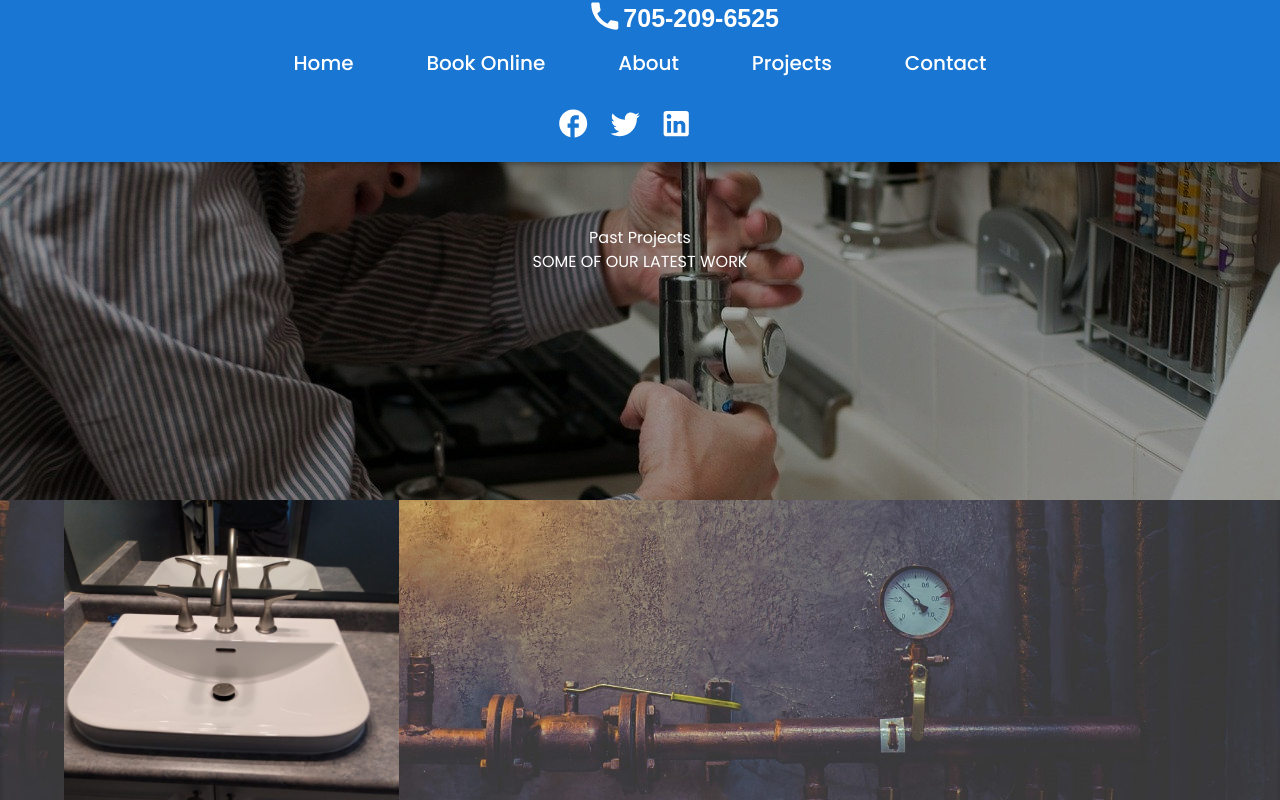
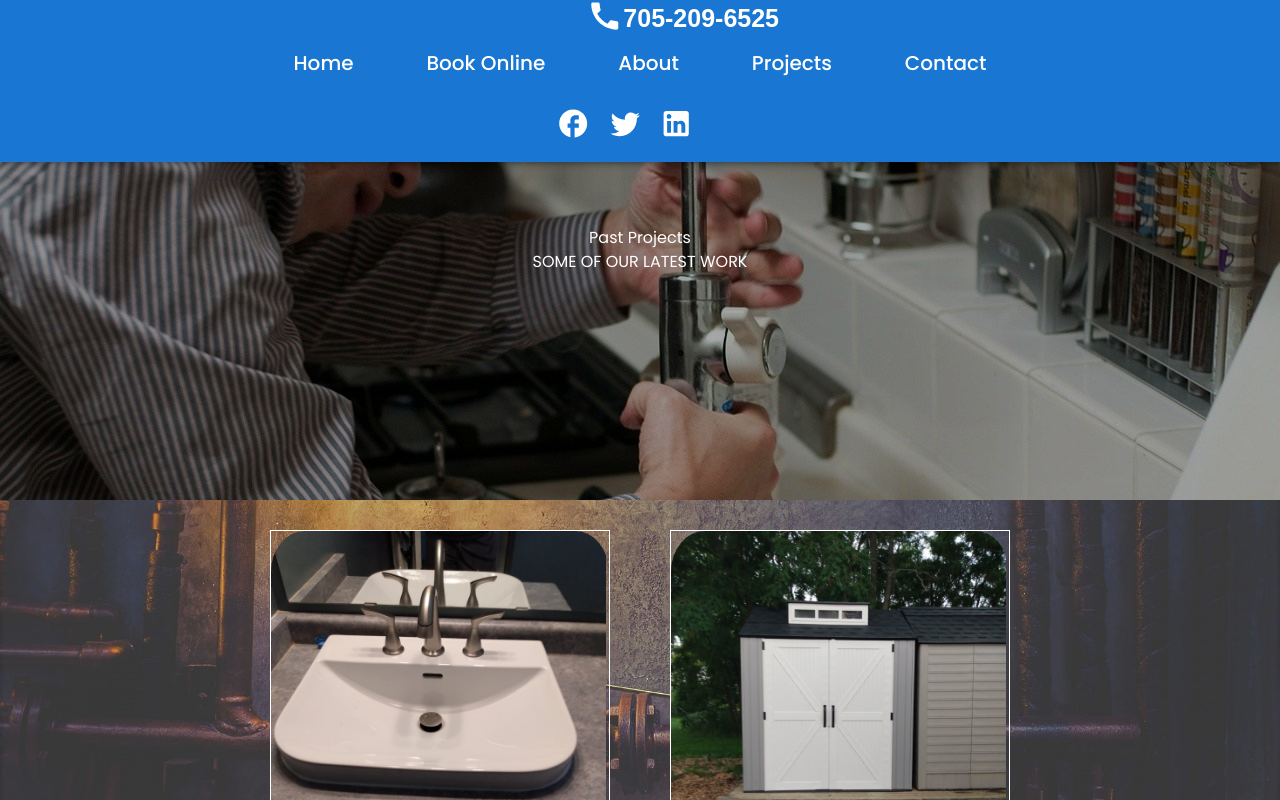
Before and after one commit to buddhathapa12/the-installer-front, a Next.js app: page /projects in a window 1280 px wide. Built offline with nearby package versions, Linux system fonts and the light colour scheme; a web font is replaced by a local one.

Commit message:
Working on css of the projects list and project item

```diff
--- a/components/projects/projectItem.tsx
+++ b/components/projects/projectItem.tsx
@@ -3,12 +3,14 @@ import Image from "next/image";
 import { NextPage } from "next";
 import React from "react";
 import { IProject } from "../../fixtures/Projects/projectsData";
+import useStyles from "./projects.styles";
 
 const ProjectItem: NextPage<IProject> = ({ ...props }) => {
+  const classes = useStyles();
   return (
-    <Box>
-      <Box>
-        <Image src={props.imageUrl} alt={props.name} width="335" height="400" />
+    <Box className={classes.projectItemCont}>
+      <Box className={classes.imageWrapper} component="a">
+        <Image src={props.imageUrl} alt={props.name} width="335px" height="400px" className={classes.imageCont} />
       </Box>
       <Typography>{props.name} </Typography>
       <Typography>{props.description} </Typography>
--- a/components/projects/projectList.tsx
+++ b/components/projects/projectList.tsx
@@ -3,14 +3,16 @@ import { NextPage } from "next";
 import React from "react";
 import { IProject } from "../../fixtures/Projects/projectsData";
 import ProjectItem from "./projectItem";
+import useStyles from "./projects.styles";
 
 interface IProjectData {
   data: IProject[];
 }
 const ProjectList: NextPage<IProjectData> = (props) => {
+  const classes = useStyles();
   return (
-    <Container>
-      <Box>
+    <Container className={classes.container}>
+      <Box className={classes.projectListCont}>
         {props.data.map((project, index) => {
           return <ProjectItem {...project} key={index} />;
         })}
--- /dev/null
+++ b/components/projects/projects.styles.tsx
@@ -0,0 +1,60 @@
+import { Theme } from "@mui/material";
+import { makeStyles } from "@mui/styles";
+
+const useStyles = makeStyles((theme: Theme) => ({
+  container: {
+    maxWidth: "100%",
+  },
+  projectListCont: {
+    display: "flex",
+    flexDirection: "row",
+    flexWrap: "wrap",
+    justifyContent: "center",
+  },
+  projectItemCont: {
+    flexBasis: 340,
+    height: "776px",
+    width: "366.67px",
+    display: "flex",
+    flexDirection: "column",
+    justifyContent: "flex-start",
+    margin: 30,
+    border: "solid",
+    borderColor: "#ffffff",
+    borderWidth: "1px",
+    // flexGrow: 1,
+    // [theme.breakpoints.down("md")]: {
+    //   height: "650px",
+    //   width: "470px",
+    // },
+    // [theme.breakpoints.down("sm")]: {
+    //   height: "450px",
+    //   width: "607px",
+    // },
+  },
+
+  imageWrapper: {
+    borderRadius: "10%",
+    overflow: "hidden",
+    cursor: "pointer",
+    transitionDuration: "0.5s",
+    position: "relative",
+    marginBottom: 20,
+    "&:hover": {
+      transform: "scale(1.1)",
+    },
+    // [theme.breakpoints.down("md")]: {
+    //   height: "50vh",
+    // },
+    // [theme.breakpoints.down("sm")]: {
+    //   maxHeight: "30vh",
+    // },
+  },
+
+  imageCont: {
+    objectFit: "cover",
+    aspectRatio: "1920/2560",
+  },
+}));
+
+export default useStyles;
```
